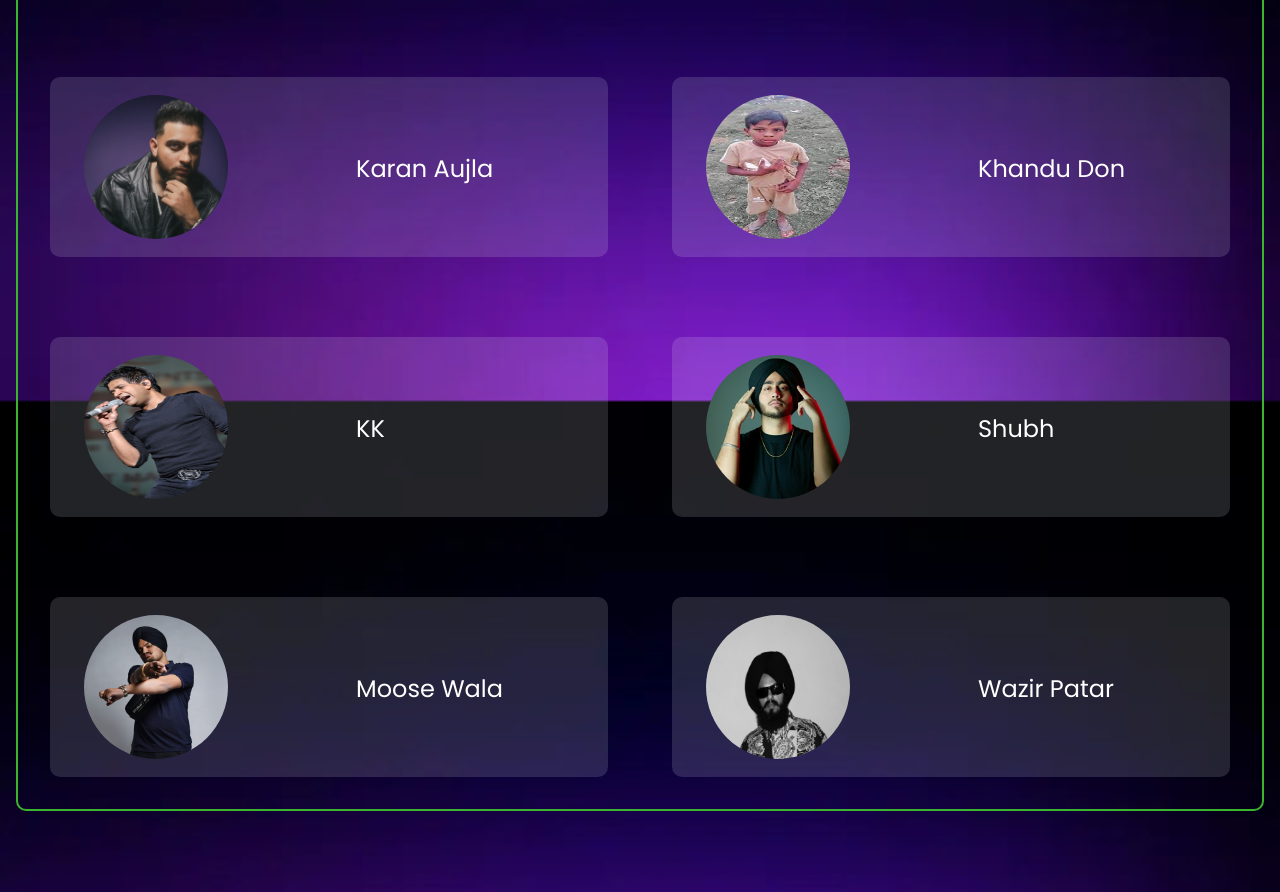
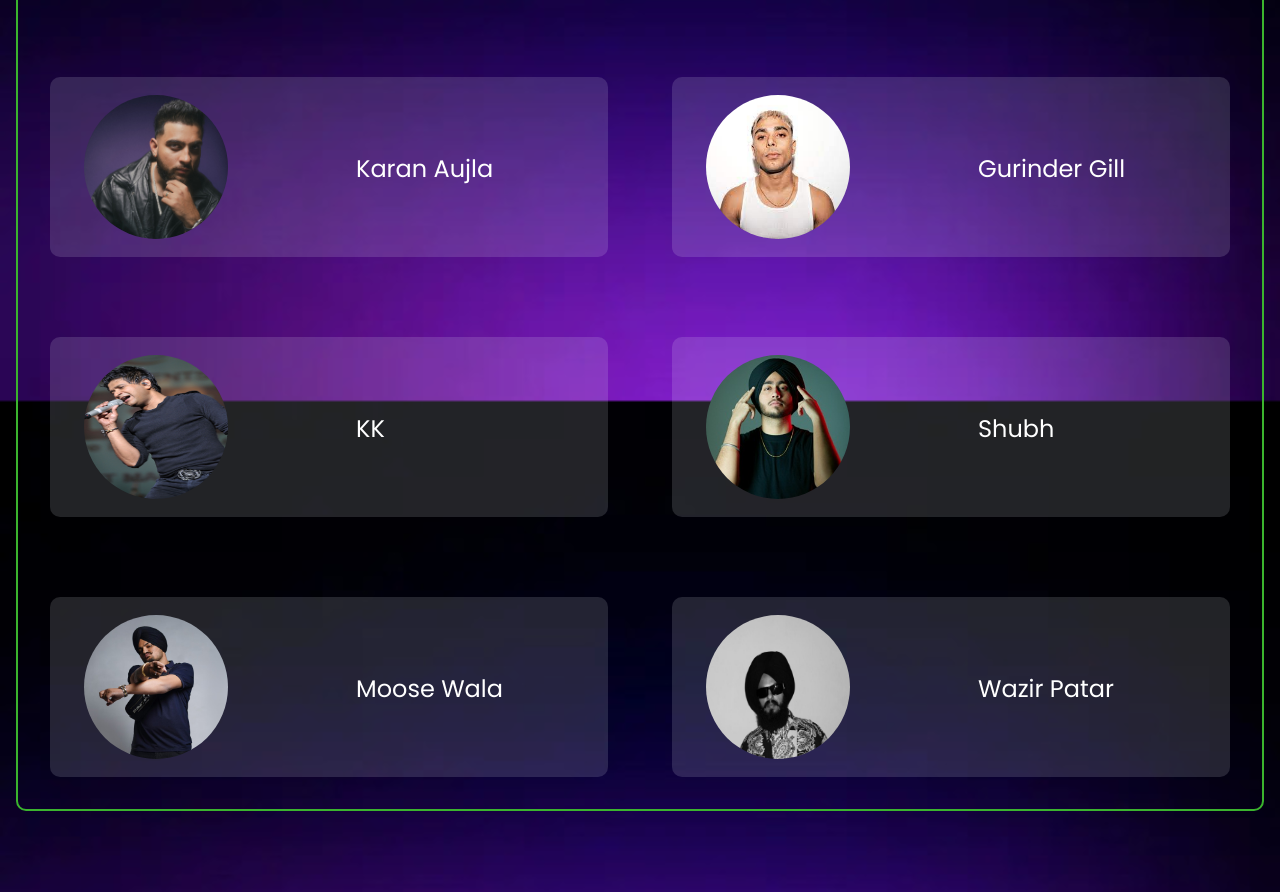
Before and after one commit to poswalsameer/Tunify-Music, a website built with webpack: page MusicLibrary.html in a window 1280 px wide. Shown: the part 2799-3691 px from the top of the page. Built offline with nearby package versions, Linux system fonts and the light colour scheme; some packages are replaced by stand-ins of ours; no server answers; the database is empty.

Commit message:
Changed the image for Khandu Don

```diff
--- a/MusicLibrary.html
+++ b/MusicLibrary.html
@@ -116,7 +116,7 @@
 
         <div class="singer"><img src="karanAujla.jpg" alt="Karan Aujla"><p class="artistName"><a href="https://open.spotify.com/artist/6DARBhWbfcS9E4yJzcliqQ" target="_blank">Karan Aujla</a></p></div>
 
-        <div class="singer"><img src="khanduDon.jpg" alt="Khandu Don"><p class="artistName"><a href="" target="_blank">Khandu Don</a></p></div>
+        <div class="singer"><img src="gurinder.jpg" alt="Khandu Don"><p class="artistName"><a href="" target="_blank">Gurinder Gill</a></p></div>
 
         <div class="singer"><img src="KK.jpg" alt="KK"><p class="artistName"><a href="https://open.spotify.com/artist/4fEkbug6kZzzJ8eYX6Kbbp" target="_blank">KK</a></p></div>
 
```
Also changed, not shown: gurinder.jpg (added).
